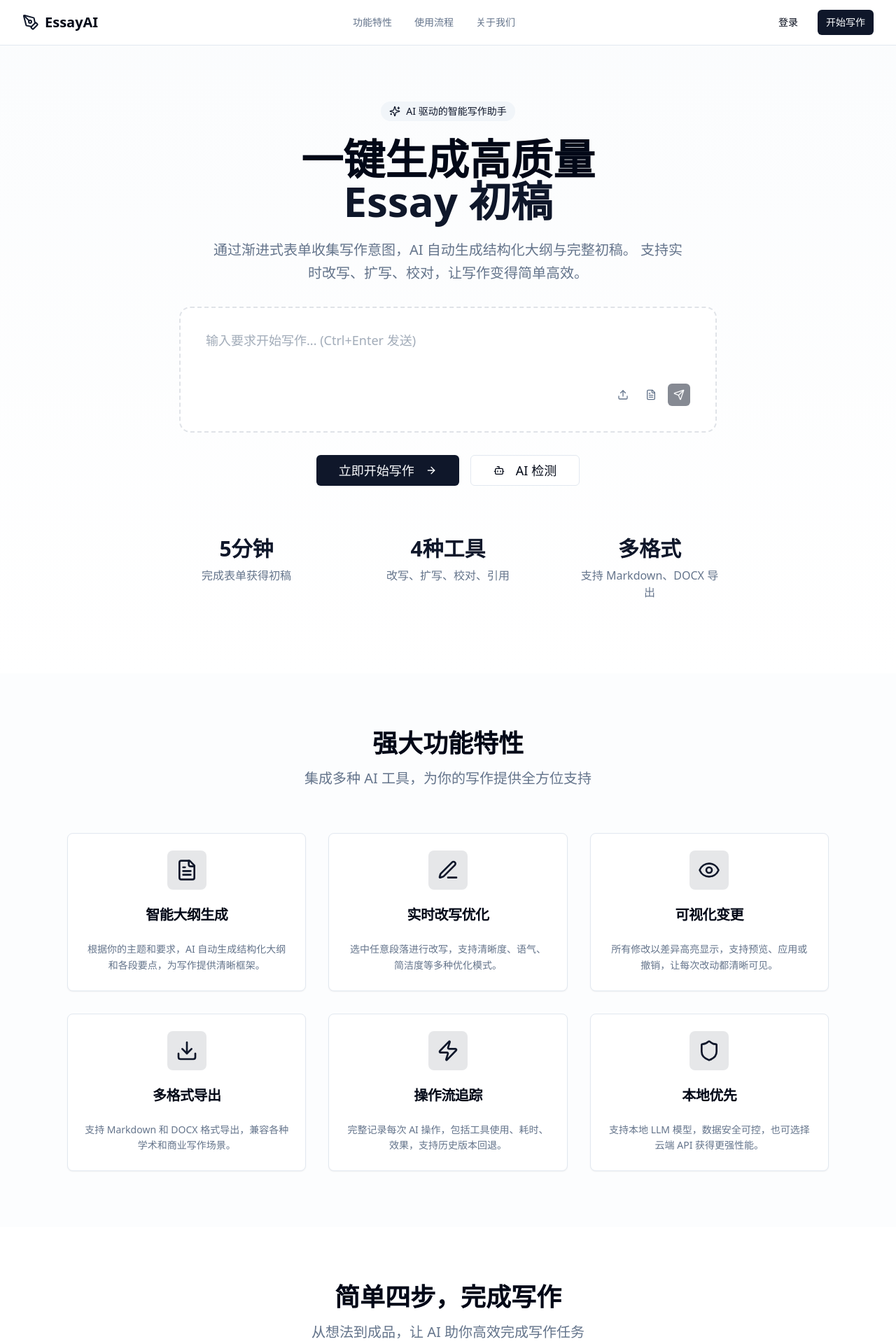
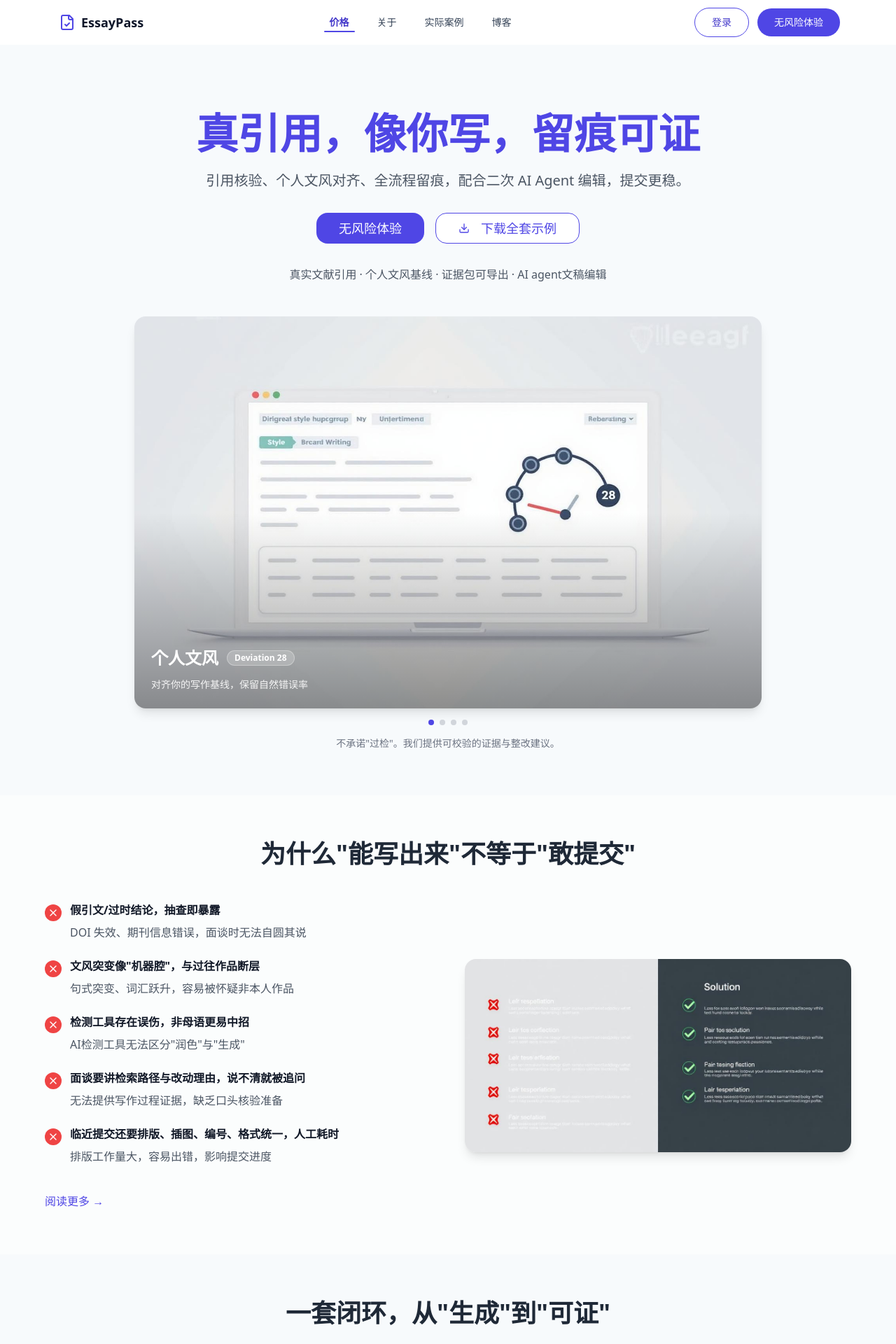
Before and after one commit to poer2023/CHANGE, a React (Vite) app: page / in a window 1280 px wide. Shown: the top 1920 px of the page at 70% size. Built offline with nearby package versions, Linux system fonts and the light colour scheme.

Commit message:
Update route for academic proofwriting
Replace the /academic-proofwriting route with the current homepage and delete the original homepage.

```diff
--- a/src/App.tsx
+++ b/src/App.tsx
@@ -6,7 +6,7 @@ import { BrowserRouter, Routes, Route } from "react-router-dom";
 import { AuthProvider } from "@/contexts/AuthContext";
 import { CreditProvider } from "@/contexts/CreditContext";
 import AuthGuard from "@/components/AuthGuard";
-import Index from "./pages/Index";
+
 import EssayForm from "./pages/EssayForm";
 import EssayEditor from "./pages/EssayEditor";
 import ProgressiveFormPage from "./pages/ProgressiveFormPage";
@@ -49,7 +49,7 @@ const App = () => (
           <Routes>
             <Route path="/" element={
               <AuthGuard requireAuth={false}>
-                <Index />
+                <AcademicProofWriting />
               </AuthGuard>
             } />
             <Route path="/form" element={
@@ -187,11 +187,6 @@ const App = () => (
                 <DeliveryReport />
               </AuthGuard>
             } />
-            <Route path="/academic-proofwriting" element={
-              <AuthGuard requireAuth={false}>
-                <AcademicProofWriting />
-              </AuthGuard>
-            } />
             {/* ADD ALL CUSTOM ROUTES ABOVE THE CATCH-ALL "*" ROUTE */}
             <Route path="*" element={<NotFound />} />
           </Routes>
--- a/src/pages/Index.tsx
+++ /dev/null
@@ -1,19 +0,0 @@
-import LandingNavigation from "@/components/LandingNavigation";
-import LandingHero from "@/components/LandingHero";
-import LandingFeatures from "@/components/LandingFeatures";
-import LandingWorkflow from "@/components/LandingWorkflow";
-import LandingCTA from "@/components/LandingCTA";
-
-const Index = () => {
-  return (
-    <div className="min-h-screen bg-background">
-      <LandingNavigation />
-      <LandingHero />
-      <LandingFeatures />
-      <LandingWorkflow />
-      <LandingCTA />
-    </div>
-  );
-};
-
-export default Index;
```
